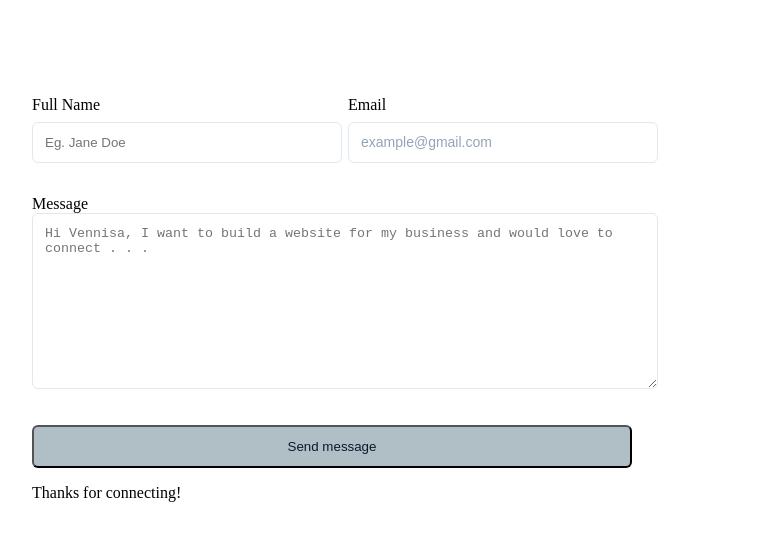
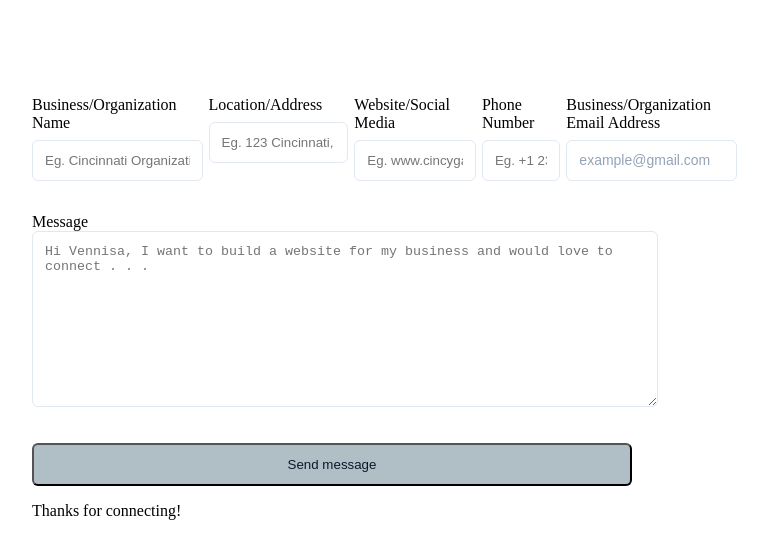
Before and after one commit to vennisabarfi/CulturalConnect, a React (Vite) app in the folder frontend/: page /contact in a window 1280 px wide. Shown: the top 558 px of the page, without its empty margins (308-1076 px from the left). Built offline with nearby package versions, Linux system fonts and the light colour scheme; no server answers; a web font is replaced by a local one.

Commit message:
set up form fields iwth validation. now to sprinkle in some css

```diff
--- a/frontend/src/contactPage/Form.jsx
+++ b/frontend/src/contactPage/Form.jsx
@@ -43,32 +43,8 @@ export default function Form(){
          });
 
 
-        //  update this later
+        //  update this later. add redirection to home page or a thank you page after form is sent
          console.log(response.data)
-
-        //  3 second delay and then navigate to home page
-        //  setTimeout(function(){
-        //     toast('Message has been sent!')
-        //     e.target.reset();
-        //  }, 500);
-
-        // //  setTimeout(function(){
-        // //
-        // //  }, 20000);
-
-        //  setTimeout(function(){
-        //     const current_page = window.location.href;
-        //     window.location.assign(current_page);
-        //  }, 1000);
-
-        //  // when form has submitted
-
-
-
-        //      console.log('Form submitted successfully:', response.data);
-
-
-        //      console.log("Sent!")
 
 
 
@@ -92,18 +68,52 @@ export default function Form(){
 
         <div className="feedback-form">
 
+
         <div className="name-fields">
+
+    {/* Business/Resource Name */}
         <div className="field">
-        <label className="mb-2" htmlFor="full-name">Full Name</label>
-        {errors.full_name && <span className="form-error">This field is required</span>}
-        <input onChange={(e) => setForm({...form, name: e.target.value})} className="input" type="text" id="full-name" placeholder="Eg. Jane Doe" {...register("full_name",
+        <label className="mb-2" htmlFor="name">Business/Organization Name</label>
+        {errors.name && <span className="form-error">This field is required</span>}
+        <input onChange={(e) => setForm({...form, name: e.target.value})} className="input" type="text" id="name" placeholder="Eg. Cincinnati Organization" {...register("name",
                                                                                             {required: "This Field is required" },)}/>
 
         </div>
 
+        {/* Location */}
         <div className="field">
-        <label className="mb-2" htmlFor="email">Email</label>
-        {errors.email && <span className="form-error">{errors.email.message}</span>}
+        <label className="mb-2" htmlFor="location">Location/Address</label>
+        {errors.location && <span className="form-error">This field is required</span>}
+        <input onChange={(e) => setForm({...form, name: e.target.value})} className="input" type="text" id="location" placeholder="Eg. 123 Cincinnati, Ohio" {...register("location",
+                                                                                            {required: "This Field is required" },)}/>
+
+        </div>
+
+        {/* Website */}
+        <div className="field">
+        <label className="mb-2" htmlFor="website">Website/Social Media</label>
+        {errors.website && <span className="form-error">This field is required</span>}
+        <input onChange={(e) => setForm({...form, name: e.target.value})} className="input" type="text" id="website" placeholder="Eg. www.cincygaypages.com" {...register("website",
+                                                                                            {required: "This Field is required" },)}/>
+        </div>
+
+        {/* Phone Number */}
+        <div className="field">
+        <label className="mb-2" htmlFor="phone">Phone Number</label>
+        {/* commented this out for now till I figure out a better way to validate */}
+        {/* {errors.phone && <span className="form-error">This field is required</span>} */}
+        <input onChange={(e) => setForm({...form, name: e.target.value})} className="input" type="text" id="phone" placeholder="Eg. +1 23..." {...register("phone",
+                                                                                            { pattern: /\d+/ },)}/>
+        </div>
+
+
+
+
+
+            {/* Business Email */}
+        <div className="field">
+        <label className="mb-2" htmlFor="email">Business/Organization Email Address</label>
+        {/* {errors.email && <span className="form-error">{errors.email.message}</span>} */}
         <input
   className="input"
   type="email"
@@ -111,14 +121,13 @@ export default function Form(){
   onChange={(e) => setForm({...form, name: e.target.value})}
   placeholder="example@gmail.com"
   {...register("email", {
-    required: "Email is required",
+    // required: "Email is required",
     pattern: {
       value: /^[A-Z0-9._%+-]+@[A-Z0-9.-]+\.[A-Z]{2,}$/i,
       message: "Invalid email address",
     },
   })}
 />
-
         </div>
 
 
```
